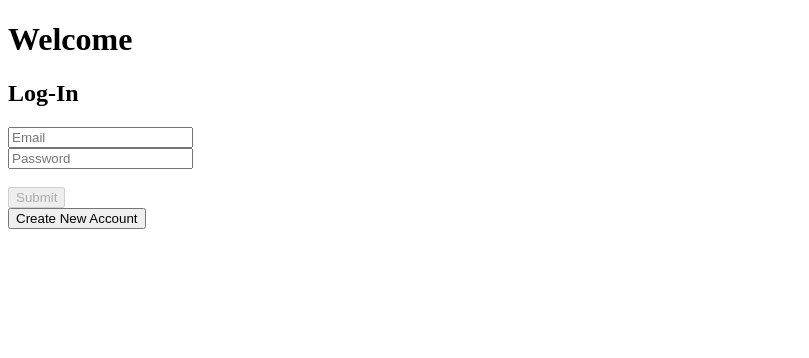
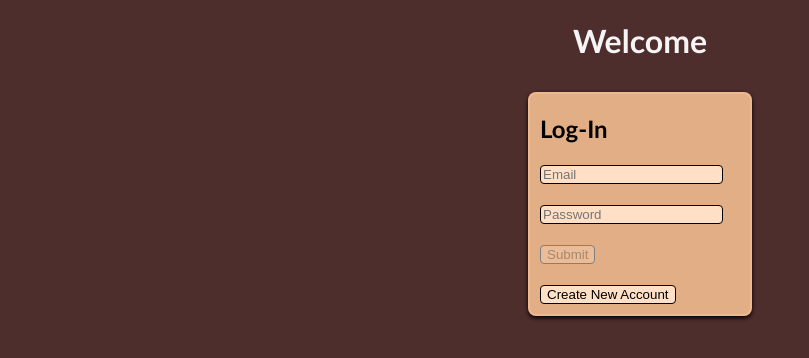
Before and after one commit to MatthewHarrisCS/Path2e-Creator, an Angular app in the folder Path2e-Frontend/: page / in a window 1280 px wide. Shown: the top 358 px of the page, without its empty margins (0-809 px from the left). Built offline with nearby package versions, Linux system fonts and the light colour scheme; no server answers.

Commit message:
Basic CSS styling

```diff
--- a/Path2e-Frontend/src/app/app.component.html
+++ b/Path2e-Frontend/src/app/app.component.html
@@ -1,12 +1,14 @@
 <div [hidden]="l.authenticated">
-    <h1>Welcome</h1>
+    <h1 class="container">Welcome</h1>
     <login #l />
 </div>
 <div *ngIf="l.authenticated">
-    <div>
-        <h1>Path 2e Creator</h1>
-        <p>(Working title, CSS to be implemented)</p>
-        <button (click)="l.logout()">Log out</button>
+    <div class="container">
+        <div class="center">
+            <h1 align="center">Path 2e Creator</h1>
+            <p>(Working title, CSS to be implemented)</p>
+            <button (click)="l.logout()">Log out</button>
+        </div>
     </div>
     <user-profile/>
     <stat-form/>
--- a/Path2e-Frontend/src/app/login/login.component.html
+++ b/Path2e-Frontend/src/app/login/login.component.html
@@ -1,17 +1,24 @@
 <div *ngIf="!regUser; then loginDiv else regDiv"></div>
+
 <!-- Login Page --->
 <ng-template #loginDiv [formGroup]="loginForm">
+    <div class="container">
+        <div class="box">
             <h2>Log-In</h2>
-    <input type="text" formControlName="email" placeholder="Email"><br>
+            <input type="text" formControlName="email" placeholder="Email"><br><br>
             <input type="password" formControlName="password" placeholder="Password"><br>
             <label [hidden]="!failed">Error: Incorrect email or password. Please try again.</label><br>
-    <button (click)="login()" [disabled]="loginDisable()">Submit</button><br>
+            <button (click)="login()" [disabled]="loginDisable()">Submit</button><br><br>
             <button (click)="regUser = true;">Create New Account</button>
+        </div>
+    </div>
 </ng-template>
 
 <!-- Registration Page --->
 <ng-template #regDiv [formGroup]="regForm">
-    <h2>Register New User</h2>
+    <div class="container">
+        <div class="box">
+            <h2>Registration</h2>
             <input type="text" #e formControlName="email" placeholder="Email"><br>
             <label>{{e.value.length <= 0 ? "" : (emailCheck(e.value) ? "" :
                 "Please enter a valid email")}}</label><br/>
@@ -26,5 +33,7 @@
                 "Please confirm entered passwords match")}}</label><br/>
             <button [disabled]="regDisable()" (click)="register()">Submit</button><br>
             <label>{{status}}</label><br>
-    <button (click)="regUser = false;">Return</button>
+            <button (click)="regUser = false;">Return to Log-In</button>
+        </div>
+    </div>
 </ng-template>
--- a/Path2e-Frontend/src/app/login/login.component.ts
+++ b/Path2e-Frontend/src/app/login/login.component.ts
@@ -87,6 +87,7 @@
             // current user and set authenticated to true
             if (x != null) {
               this.auth.setCurrentUser(x);
+              this.regUser = false;
               this.authenticated = true;
             }
           });
--- a/Path2e-Frontend/src/app/stat-form/stat-form.component.css
+++ b/Path2e-Frontend/src/app/stat-form/stat-form.component.css
@@ -1,18 +1,6 @@
-.container {
-    display: flex;
-    flex-direction: row;
-    flex-wrap: wrap;
-    flex-grow: 2;
-    justify-content:space-evenly;
-}
-
-
 .nameBox {
     width: 178px;
-    height: 270px;
-    outline: auto;
-    padding: 10px;
-    padding-top: 0;
+    height: 280px;
     white-space: pre-line;
 }
     .nameBox label {
@@ -22,10 +10,7 @@
 
 .identityBox {
     width: 220px;
-    height: 270px;
-    outline: auto;
-    padding: 10px;
-    padding-top: 0;
+    height: 280px;
     white-space: pre-line;
 }
     .identityBox label {
@@ -38,14 +23,10 @@
     }
 
 .freeBox {
-    outline: auto;
-    padding: 10px;
     padding-top: 0;
 }
 
 .rollBox {
-    outline: auto;
-    padding: 10px;
     padding-top: 0;
 }
     .rollBox label {
@@ -62,8 +43,6 @@
 }
 
 .statBox {
-    outline: auto;
-    padding: 10px;
     padding-top: 0;
 }
     .statBox label {
--- a/Path2e-Frontend/src/app/stat-form/stat-form.component.html
+++ b/Path2e-Frontend/src/app/stat-form/stat-form.component.html
@@ -2,7 +2,7 @@
     <div class="container">
 
         <!-- Character Name --->
-        <div class="nameBox">
+        <div class="box nameBox">
             <h3>Character Name</h3>
             <label>Name your character</label><br/>
             <input type="text" id="characterName" #n formControlName="characterName" maxlength="32"><br/>
@@ -11,7 +11,7 @@
         </div>
 
         <!--  Ancestry  --->
-        <div class="identityBox">
+        <div class="box identityBox">
             <h3>Ancestry</h3>
             <label>Select an ancestry</label><br/>
             <select id="ancestrySelect" #a (change)="setAncestry(a.value)">
@@ -27,7 +27,7 @@
         </div>
 
         <!--  Background  --->
-        <div class="identityBox">
+        <div class="box identityBox">
             <h3>Background</h3>
             <label>Select a background</label><br/>
             <select id="backgroundSelect" #b (change)="setBackground(b.value)">
@@ -49,7 +49,7 @@
         </div>
 
         <!--  Class  --->
-        <div class="identityBox">
+        <div class="box identityBox">
             <h3>Class</h3>
             <label>Select a class</label><br/>
             <select id="classSelect" #c (change)="setClass(c.value);">
@@ -83,7 +83,7 @@
         </div>
 
         <!--  Roll Stats  --->
-        <div class="rollBox">
+        <div class="box rollBox">
             <h3>Roll Stats</h3>
             <input type="checkbox" id="rollBox" formControlName="chooseRoll" (change)="resetBoosts(a.value)">
             <label for="rollBox" style="padding-top: 10px;">Use rolled stats</label><br/>
@@ -100,7 +100,7 @@
         </div>
 
         <!--  Free Stats  --->
-        <div class="freeBox" formGroupName="boostBlock">
+        <div class="box freeBox" formGroupName="boostBlock">
             <h3>Free Stats</h3>
             <p>({{boostLimit != 0 ? "Choose " + boostLimit : "N/A"}})</p>
             <input type="checkbox" [attr.disabled]="freeCheck('strBoosted')"
@@ -130,7 +130,7 @@
 
     <!--  Stats  --->
     <div class="container">
-        <div class="statBox" formGroupName="statBlock">
+        <div class="box statBox" formGroupName="statBlock">
             <h3>Stats</h3>
             <div>
                 <label>Health Points</label>
--- a/Path2e-Frontend/src/styles.css
+++ b/Path2e-Frontend/src/styles.css
@@ -1 +1,77 @@
 /* You can add global styles to this file, and also import other style files */
+
+html {
+    background: #4e2d2d;
+    color: whitesmoke;
+    height: 100%;
+    font-family:'Trebuchet MS', 'Lucida Sans Unicode', 'Lucida Grande', 'Lucida Sans', Arial, sans-serif;
+    display: table;
+    width: 100%;
+}
+
+.box {
+    color: black;
+    background-color: #f1bb8fe8;
+    border-radius: 8px;
+    border-width: 2px;
+    border-color: #f1bb8fe8;
+    border-style: solid;
+    margin:10px;
+    padding: 10px;
+    padding-top: 0;
+    width:200px;
+    box-shadow: 0px 2px 4px black;
+}
+    .box input {
+        border: 1px solid black;
+        border-radius: 4px;
+        background-color: #ffe0c6;
+    }
+
+    .box input:focus {
+        border: 1px solid black;
+        border-radius: 4px;
+        background-color: #fdf6f0;
+    }
+
+    .box option  {
+        background-color: #ffe0c6;
+    }
+
+    .box select {
+        background-color: #ffe0c6;
+    }
+
+    .box button {
+        border: 1px solid black;
+        border-radius: 4px;
+        background-color: #ffe0c6;
+    }
+
+    .box button:disabled {
+        border: 1px solid grey;
+        border-radius: 4px;
+        background-color: #ffe0c646;
+    }
+
+    .box button:hover {
+        background-color: #fdf6f0;
+    }
+
+    .box button:hover:disabled {
+        background-color: #ffe0c646;
+    }
+
+.container {
+    display: flex;
+    flex-direction: row;
+    flex-wrap: wrap;
+    flex-grow: 2;
+    justify-content:space-evenly;
+}
+
+.center {
+    display: flex;
+    flex-direction: column;
+    justify-content: center;
+}
```
Lines whose indentation alone changed are shown as unchanged.
